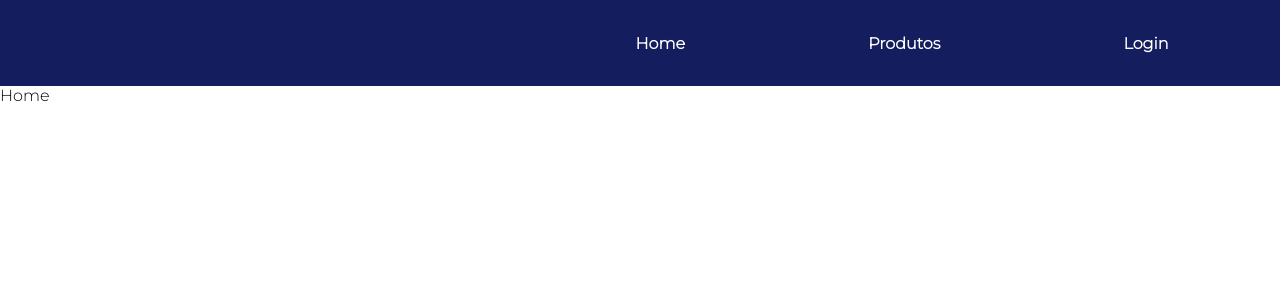
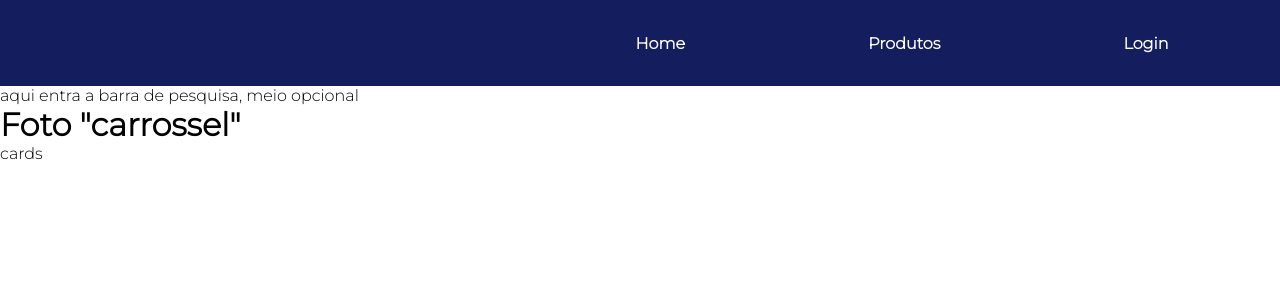
Before and after one commit to Jessica-s-paiva/LojaInformatica, a React (Vite) app in the folder site-reactjs/: page / in a window 1280 px wide. Shown: the top 300 px of the page. Built offline with nearby package versions, Linux system fonts and the light colour scheme.

Commit message:
feat: estrutura pagina home

```diff
--- a/site-reactjs/src/Pages/Home/Home.jsx
+++ b/site-reactjs/src/Pages/Home/Home.jsx
@@ -1,8 +1,15 @@
 import React from 'react'
+import Cards from '../../Components/Cards/Cards';
 
 const Home = () => {
   return (
-    <div>Home</div>
+    <><div className='entrada'>
+      <p>aqui entra a barra de pesquisa, meio opcional</p>
+      <h1>Foto "carrossel"</h1>
+    </div>
+    <div className='produtos'>
+ <p>cards</p>
+    </div></>
   )
 }
 
```
